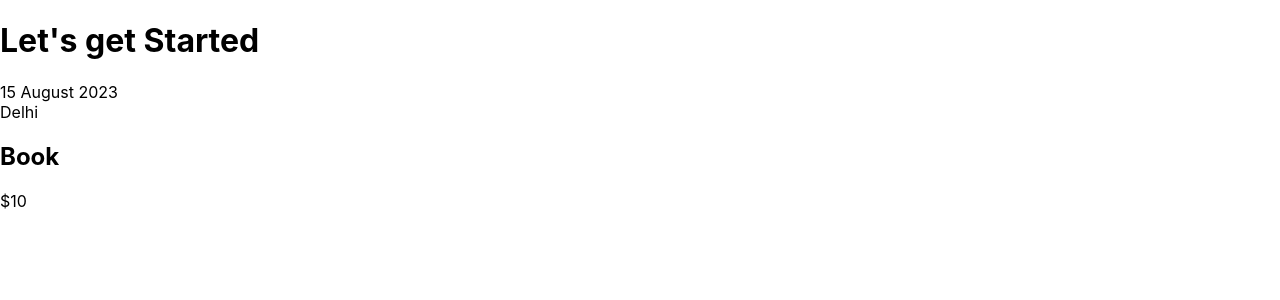
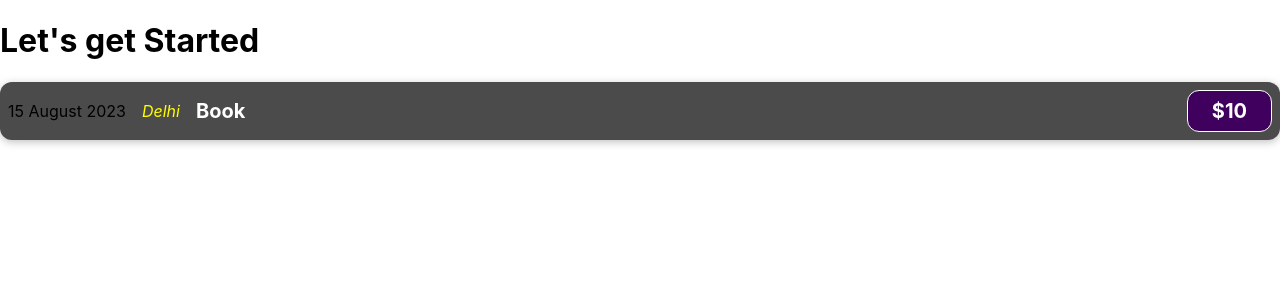
Before and after one commit to sagar1361/First_React_project, a React (Create React App) app in the folder first_project/: page / in a window 1280 px wide. Shown: the top 300 px of the page. Built offline with nearby package versions, Linux system fonts and the light colour scheme.

Commit message:
Styling the components

```diff
--- /dev/null
+++ b/first_project/src/components/ExpenseItem.css
@@ -0,0 +1,62 @@
+.expense-item {
+    display: flex;
+    justify-content: space-between;
+    align-items: center;
+    box-shadow: 0 2px 8px rgba(0, 0, 0, 0.25);
+    padding: 0.5rem;
+    margin: 1rem 0;
+    border-radius: 12px;
+    background-color: #4b4b4b;
+  }
+
+  .expense-item__location {
+    margin-left: 1rem;
+    color: yellow;
+    font-style: italic;
+  }
+
+  .expense-item__description {
+    display: flex;
+    flex-direction: column;
+    gap: 1rem;
+    align-items: flex-end;
+    flex-flow: column-reverse;
+    justify-content: flex-start;
+    flex: 1;
+  }
+
+  .expense-item h2 {
+    color: #3a3a3a;
+    font-size: 1rem;
+    flex: 1;
+    margin: 0 1rem;
+    color: white;
+  }
+
+  .expense-item__price {
+    font-size: 1rem;
+    font-weight: bold;
+    color: white;
+    background-color: #40005d;
+    border: 1px solid white;
+    padding: 0.5rem;
+    border-radius: 12px;
+  }
+
+  @media (min-width: 580px) {
+    .expense-item__description {
+      flex-direction: row;
+      align-items: center;
+      justify-content: flex-start;
+      flex: 1;
+    }
+
+    .expense-item__description h2 {
+      font-size: 1.25rem;
+    }
+
+    .expense-item__price {
+      font-size: 1.25rem;
+      padding: 0.5rem 1.5rem;
+    }
+  }
--- a/first_project/src/components/ExpenseItem.js
+++ b/first_project/src/components/ExpenseItem.js
@@ -1,16 +1,16 @@
+import "./ExpenseItem.css";
 
-function ExpenseItem () {
-    return (
-      <div>
-        <div>
-          15 August 2023
-        </div>
-        <div>Delhi</div>
-        <div>
-          <h2>Book</h2>
-          <div>$10</div>
-        </div>
+function ExpenseItem() {
+  return (
+    <div className = 'expense-item '>
+      <div>15 August 2023</div>
+      <div className = 'expense-item__location'>Delhi</div>
+      <div className = 'expense-item__description'>
+        <h2>Book</h2>
+        <div className = 'expense-item__price'>$10</div>
       </div>
-    );
-  }
-  export default ExpenseItem
+    </div>
+  );
+}
+
+export default ExpenseItem;
```
